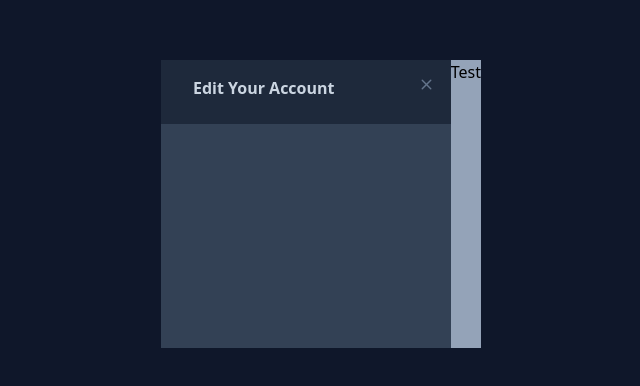
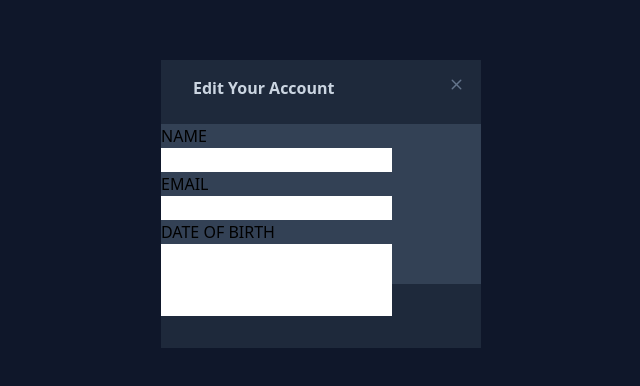
Before and after one commit to captainkapnap/icodethis_yt_video, a Next.js app: page / in a window 1280 px wide. Shown: the part 196-582 px from the top of the page, without its empty margins (319-959 px from the left). Built offline with nearby package versions, Linux system fonts and the light colour scheme.

Commit message:
inputs in, need to format

```diff
--- a/src/pages/components/util.tsx
+++ b/src/pages/components/util.tsx
@@ -61,9 +61,10 @@ function ICodeThis() {
 
     return (
       <div id="toggleDarkDiv" className="dark">
-        <div id="bodyDiv" className="bg-slate-900 w-full min-h-screen flex justify-center items-center">
+        <div id="bodyDiv" className="bg-slate-900 min-h-screen flex justify-center items-center">
 
-            <div className="bg-slate-700 w-80 h-72 flex">
+            <div className="bg-slate-800 w-80 h-72 flex flex-col">
+
                 <section className='bg-slate-800 h-16 w-full relative'>
                     <h1 className='text-slate-300 font-semibold p-4 pl-8'>Edit Your Account</h1>
                     <button className='absolute top-4 right-4 hover:text-slate-100 text-slate-500'>
@@ -75,8 +76,21 @@ function ICodeThis() {
                     </button>
                 </section>
 
-                <section className='bg-slate-400 p-50'>
-                    Test
+                <section className='bg-slate-700 h-40'>
+                    <ul>
+                        <li>
+                            <p>NAME</p>
+                            <input className='' />
+                        </li>
+                        <li>
+                            <p>EMAIL</p>
+                            <input className='' />
+                        </li>
+                        <li>
+                            <p>DATE OF BIRTH</p>
+                            <input className='inline' /><input className='inline' /><input className='' />
+                        </li>
+                    </ul>
                 </section>
 
                 <section>
```
